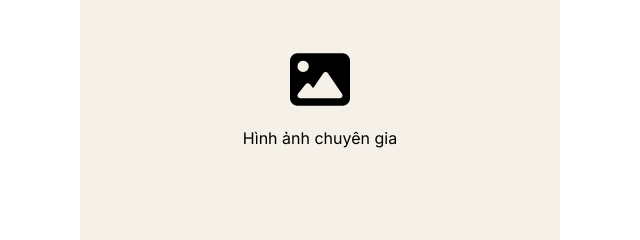
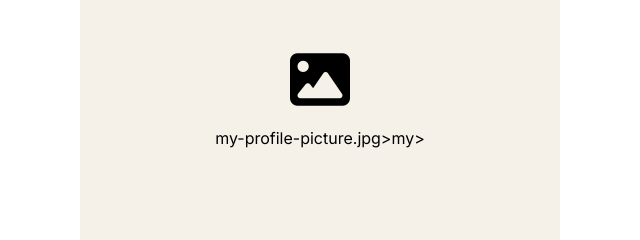
Before and after one commit to van-coaching-pigfarm/newsite, a plain HTML site: page index.html in a window 1280 px wide. Shown: the part 2480-2720 px from the top of the page, 0-640 px from the left. Drawn offline with nearby package versions, Linux system fonts and the light colour scheme.

Commit message:
Update index.html

```diff
--- a/index.html
+++ b/index.html
@@ -226,7 +226,7 @@
                             <!-- Placeholder for profile image -->
                             <div class="text-center p-8">
                                 <i class="fas fa-user-tie text-8xl text-primary/30 mb-4"></i>
-                                <p class="text-primary/50 text-sm">my-profile-picture.gpj>m>m
+                                <p class="text-primary/50 text-sm"> my-profile-picture.gpj>m>m
                             </div>
                         </div>
                         <div class="absolute -bottom-4 -right-4 bg-gold text-white px-6 py-3 rounded-full font-semibold shadow-lg">
@@ -342,7 +342,7 @@
                             <div class="bg-warm rounded-xl aspect-[4/5] flex items-center justify-center">
                                 <div class="text-center">
                                     <i class="fas fa-image text-6xl text-primary/20 mb-4"></i>
-                                    <p class="text-primary/40">Hình ảnh chuyên gia</p>
+                                    <p class="text-primary/40">my-profile-picture.jpg>my>
                                 </div>
                             </div>
                         </div>
```
